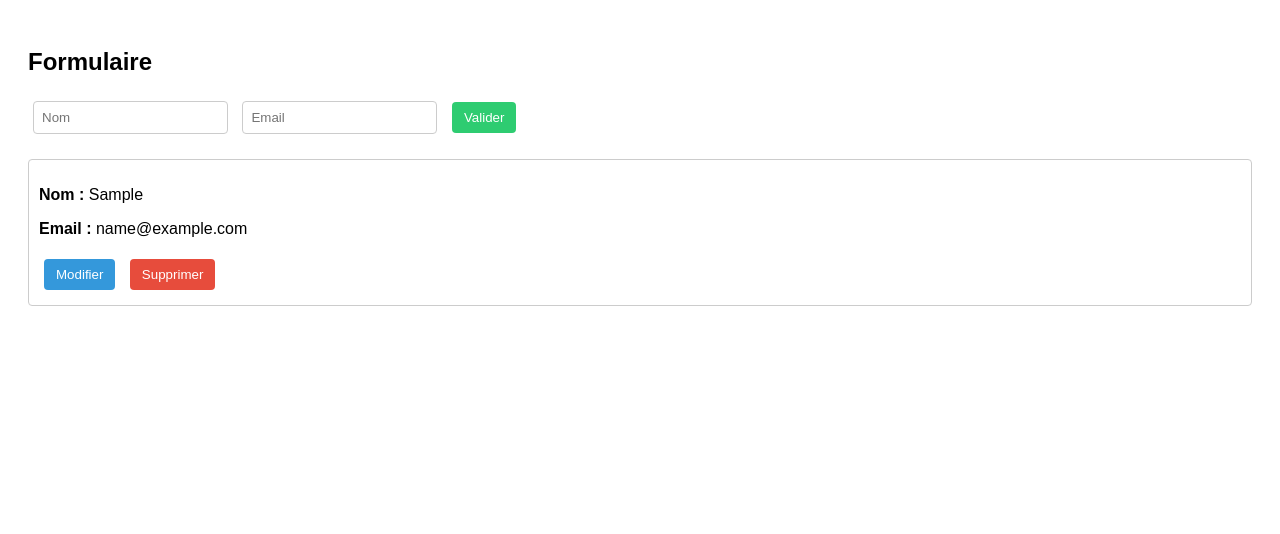
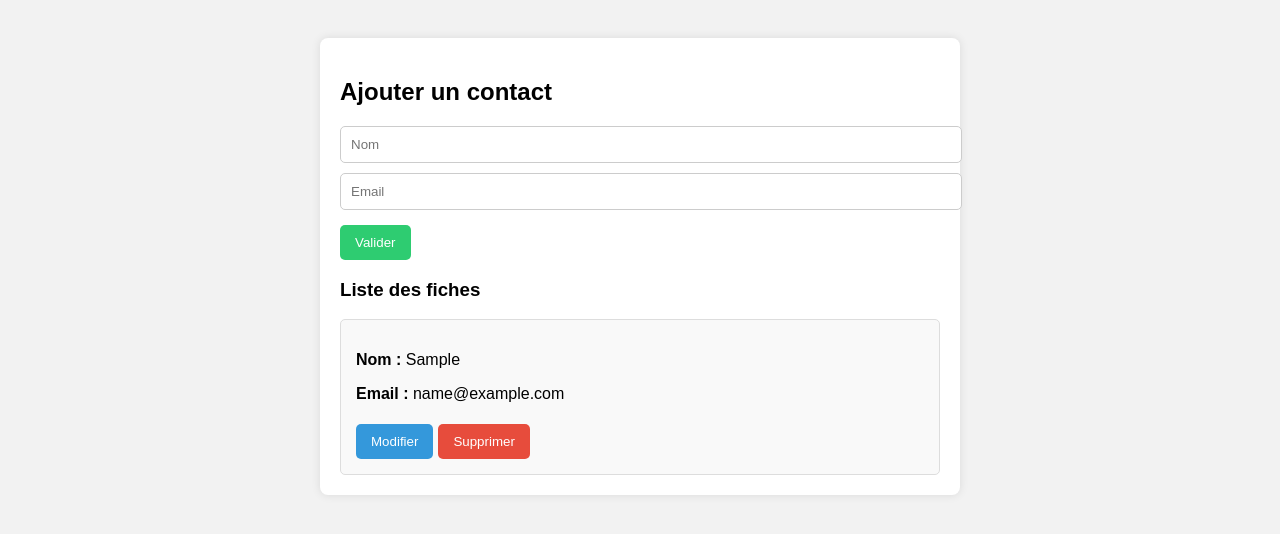
Before and after one commit to axelle-sata/prudence1, a plain HTML site: page index.html in a window 1280 px wide. Both pictures are taken after typing "Sample", "name@example.com" into the empty fields and a click on the button "Valider". Drawn offline with Linux system fonts and the light colour scheme.

Commit message:
premier commit

```diff
--- a/index.html
+++ b/index.html
@@ -10,96 +10,132 @@
 <html lang="fr">
 <head>
   <meta charset="UTF-8">
-  <title>Formulaire avec Modifier/Supprimer</title>
+  <title>Formulaire Ajout</title>
   <style>
     body {
       font-family: Arial, sans-serif;
-      padding: 20px;
+      background: #f2f2f2;
+      padding: 30px;
     }
 
-    form {
-      margin-bottom: 20px;
+    .container {
+      max-width: 600px;
+      margin: auto;
+      background: white;
+      padding: 20px;
+      border-radius: 8px;
+      box-shadow: 0 0 10px rgba(0,0,0,0.1);
     }
 
     input {
-      padding: 8px;
-      margin: 5px;
-      border-radius: 4px;
+      width: 100%;
+      padding: 10px;
+      margin-bottom: 10px;
+      border-radius: 5px;
       border: 1px solid #ccc;
     }
 
     button {
-      padding: 8px 12px;
-      margin: 5px;
+      padding: 10px 15px;
+      margin: 5px 5px 0 0;
       border: none;
-      border-radius: 4px;
+      border-radius: 5px;
       cursor: pointer;
-    }
-
-    .modifier {
-      background-color: #3498db;
       color: white;
     }
 
-    .supprimer {
-      background-color: #e74c3c;
-      color: white;
-    }
+    .valider { background-color: #2ecc71; }
+    .modifier { background-color: #3498db; }
+    .supprimer { background-color: #e74c3c; }
 
-    .valider {
-      background-color: #2ecc71;
-      color: white;
-    }
-
-    .resultat {
-      border: 1px solid #ccc;
-      padding: 10px;
-      border-radius: 4px;
+    .fiche {
+      background: #f9f9f9;
+      border: 1px solid #ddd;
+      border-radius: 5px;
+      padding: 15px;
+      margin-top: 15px;
     }
   </style>
 </head>
 <body>
 
-  <h2>Formulaire</h2>
+<div class="container">
+  <h2>Ajouter un contact</h2>
+
   <form id="formulaire">
     <input type="text" id="nom" placeholder="Nom" required>
     <input type="email" id="email" placeholder="Email" required>
     <button type="submit" class="valider">Valider</button>
   </form>
 
-  <div id="resultat" class="resultat" style="display: none;">
-    <p><strong>Nom :</strong> <span id="afficheNom"></span></p>
-    <p><strong>Email :</strong> <span id="afficheEmail"></span></p>
-    <button class="modifier" onclick="modifier()">Modifier</button>
-    <button class="supprimer" onclick="supprimer()">Supprimer</button>
+  <h3>Liste des fiches</h3>
+  <div id="liste"></div>
 </div>
 
 <script>
-    const form = document.getElementById('formulaire');
+  const formulaire = document.getElementById('formulaire');
   const nomInput = document.getElementById('nom');
   const emailInput = document.getElementById('email');
-    const resultatDiv = document.getElementById('resultat');
-    const afficheNom = document.getElementById('afficheNom');
-    const afficheEmail = document.getElementById('afficheEmail');
+  const liste = document.getElementById('liste');
 
-    form.addEventListener('submit', function (e) {
+  formulaire.addEventListener('submit', function (e) {
     e.preventDefault();
-      afficheNom.textContent = nomInput.value;
-      afficheEmail.textContent = emailInput.value;
-      resultatDiv.style.display = 'block';
-      form.reset();
+
+    const nom = nomInput.value.trim();
+    const email = emailInput.value.trim();
+
+    if (!nom || !email) return;
+
+    ajouterFiche(nom, email);
+
+    formulaire.reset(); // vide le formulaire
   });
 
-    function modifier() {
-      nomInput.value = afficheNom.textContent;
-      emailInput.value = afficheEmail.textContent;
-      resultatDiv.style.display = 'none';
-    }
+  function ajouterFiche(nom, email) {
+    const div = document.createElement('div');
+    div.className = 'fiche';
 
-    function supprimer() {
-      afficheNom.textContent = '';
-      afficheEmail.textContent = '';
-      resultatDiv.style.display = 'none';
+    const nomSpan = document.createElement('span');
+    nomSpan.textContent = nom;
+    nomSpan.className = 'nom';
+
+    const emailSpan = document.createElement('span');
+    emailSpan.textContent = email;
+    emailSpan.className = 'email';
+
+    const pNom = document.createElement('p');
+    pNom.innerHTML = `<strong>Nom :</strong> `;
+    pNom.appendChild(nomSpan);
+
+    const pEmail = document.createElement('p');
+    pEmail.innerHTML = `<strong>Email :</strong> `;
+    pEmail.appendChild(emailSpan);
+
+    const btnModifier = document.createElement('button');
+    btnModifier.textContent = 'Modifier';
+    btnModifier.className = 'modifier';
+    btnModifier.onclick = function () {
+      // Transformer les spans en champs de formulaire pour édition
+      const newNom = prompt('Modifier le nom :', nomSpan.textContent);
+      const newEmail = prompt('Modifier l’email :', emailSpan.textContent);
+
+      if (newNom) nomSpan.textContent = newNom;
+      if (newEmail) emailSpan.textContent = newEmail;
+    };
+
+    const btnSupprimer = document.createElement('button');
+    btnSupprimer.textContent = 'Supprimer';
+    btnSupprimer.className = 'supprimer';
+    btnSupprimer.onclick = function () {
+      div.remove();
+    };
+
+    div.appendChild(pNom);
+    div.appendChild(pEmail);
+    div.appendChild(btnModifier);
+    div.appendChild(btnSupprimer);
+
+    liste.appendChild(div);
   }
 </script>
 
```
Lines whose indentation alone changed are shown as unchanged.
